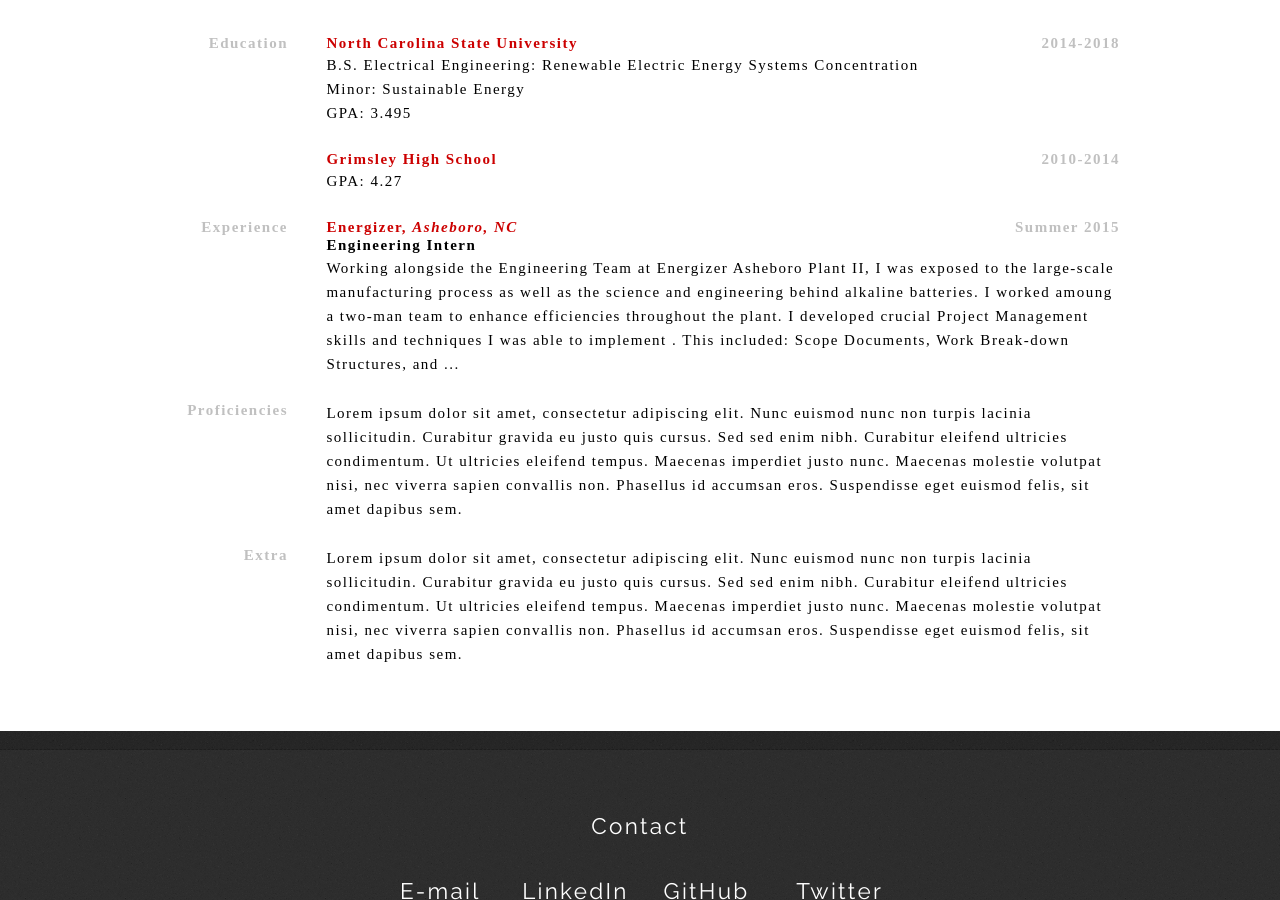
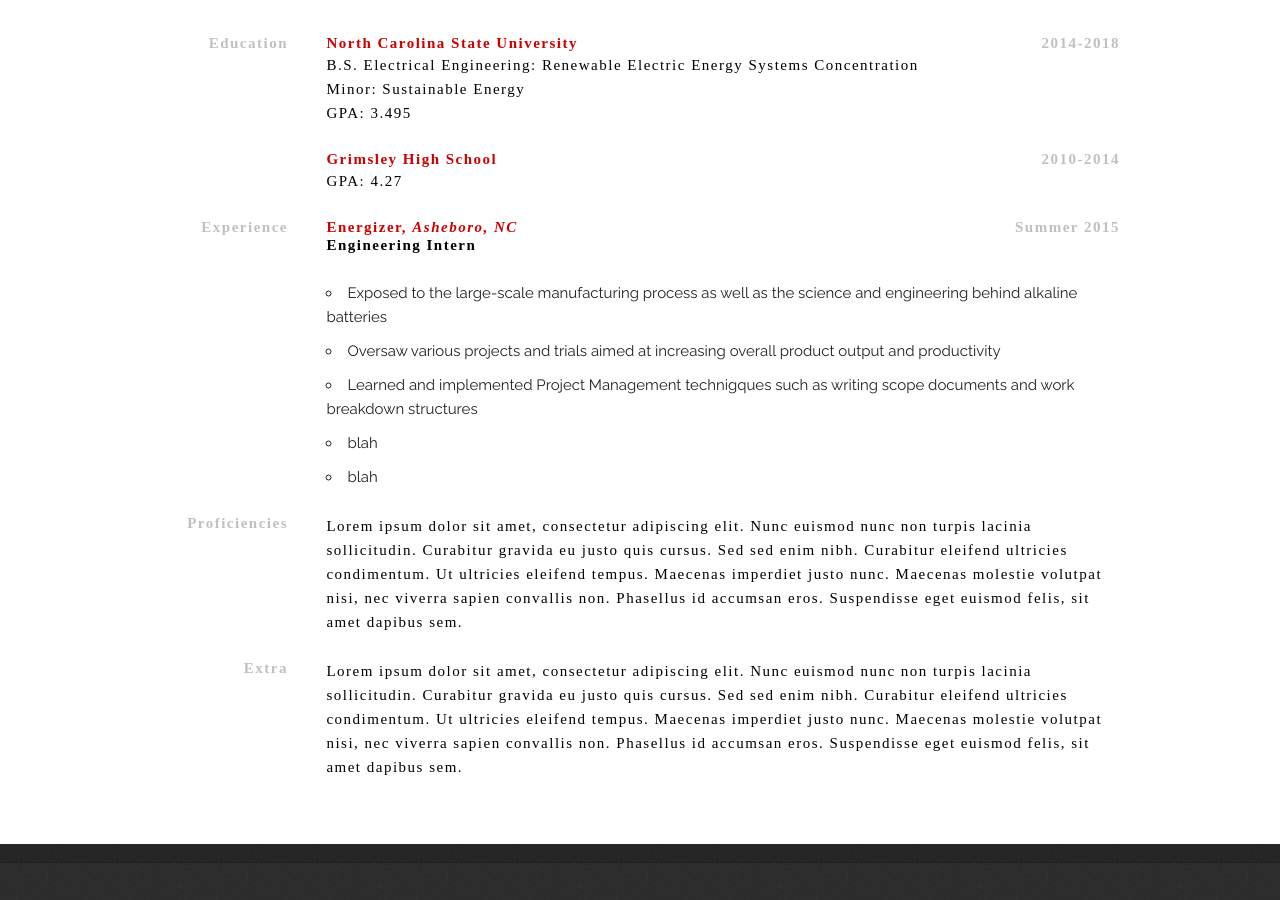
Before and after one commit to jacksoncwilliams/jackson-erin, a Jekyll site: the page built from simpleindex.html, in a window 1280 px wide and 900 px high, scrolled down 2335 px. Built offline with Jekyll 4.4.1, drawn with Linux system fonts in a browser that asks for light colours; nearby versions of some CDN libraries; some web fonts are replaced.

Commit message:
Update simpleindex.html

```diff
--- a/simpleindex.html
+++ b/simpleindex.html
@@ -177,12 +177,16 @@ title: Jackson Williams
                                                 Engineering Intern
                                     </h3>
                                     <p>
-                                                Working alongside the Engineering Team at Energizer Asheboro Plant II,
-                                                I was exposed to the large-scale manufacturing process as well as the
-                                                science and engineering behind alkaline batteries. I worked amoung a two-man team
-                                                to enhance efficiencies throughout the plant. I developed crucial Project
-                                                Management skills and techniques I was able to implement . This included: Scope
-                                                Documents, Work Break-down Structures, and ...
+                                                <ul>
+                                                            <li>Exposed to the large-scale manufacturing process as well as
+                                                            the science and engineering behind alkaline batteries</li>
+                                                            <li>Oversaw various projects and trials aimed at increasing
+                                                            overall product output and productivity</li>
+                                                            <li>Learned and implemented Project Management technigques
+                                                            such as writing scope documents and work breakdown structures</li>
+                                                            <li>blah</li>
+                                                            <li>blah</li>
+                                                </ul>
                                     </p>
                         </div>
             </div>
```
